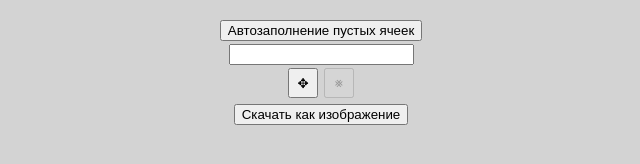
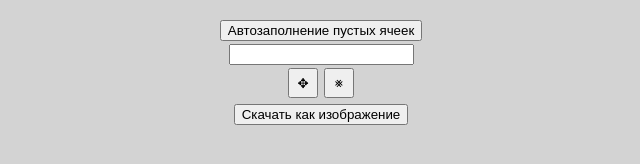
Before and after one commit to LinkWHorter/1-Fillword-Projectssetds-, a plain HTML site: page index.html in a window 1280 px wide. Shown: the part 156-320 px from the top of the page, 319-959 px from the left. Drawn offline with Linux system fonts and the light colour scheme.

Commit message:
Abobio ;))0)

```diff
--- a/index.html
+++ b/index.html
@@ -25,7 +25,7 @@
     <input type="text" id="tableDataInput">
     <div class="buttons-chaging buttons-select">
         <button id="copyToClipboard" title="Копировать в буфер обмена">✥</button>
-        <button id="pasteFromClipboard" title="Вставить из буфера обмена" disabled>⨳</button>
+        <button id="pasteFromClipboard" title="Вставить из буфера обмена">⨳</button>
     </div>
     <button id="downloadImage">Скачать как изображение</button>
 
```
